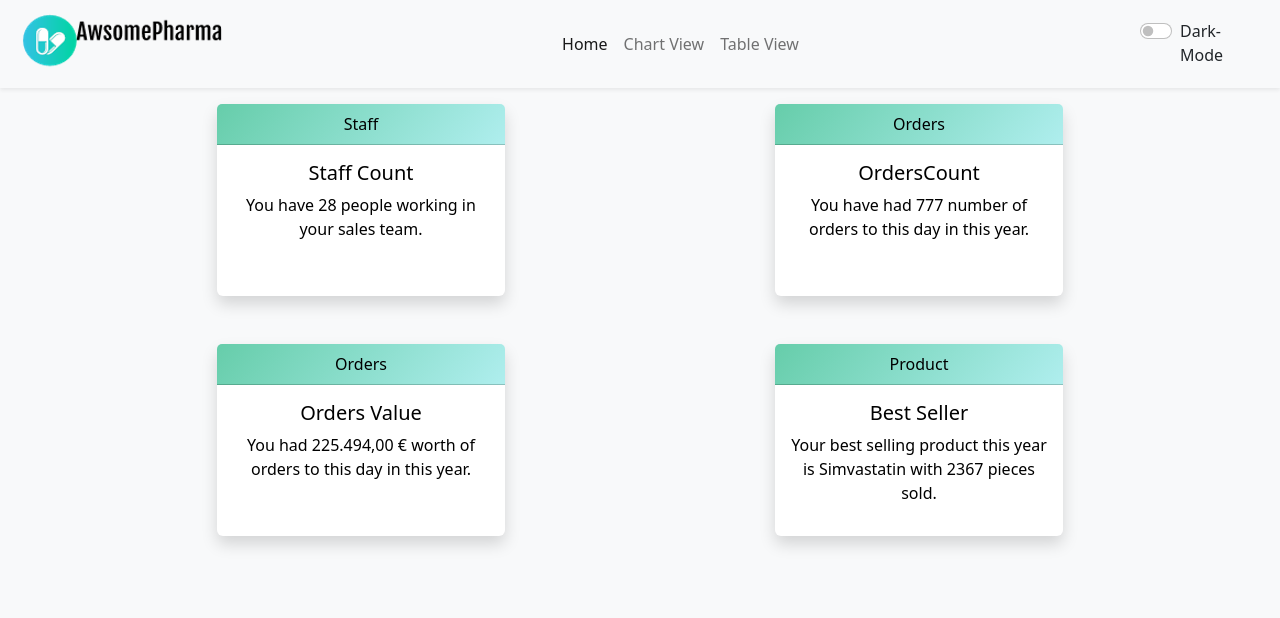
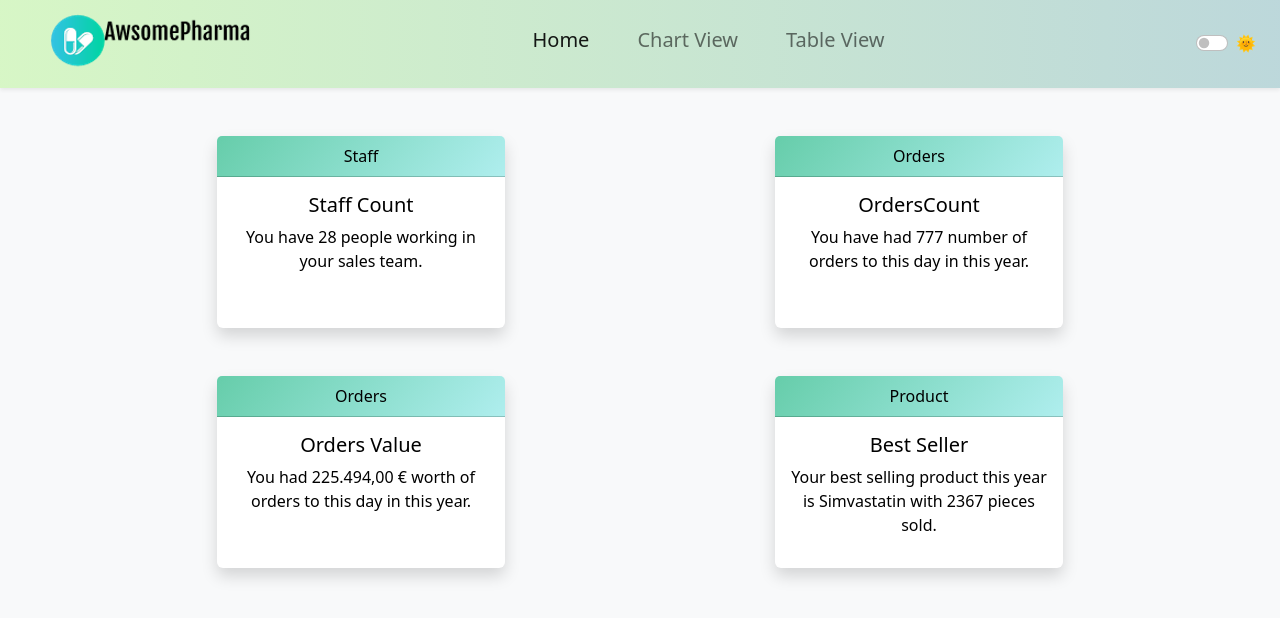
Before and after one commit to geriszabo/react-dashboard, a React (Vite) app: page / in a window 1280 px wide. Shown: the top 618 px of the page. Built offline with nearby package versions, Linux system fonts and the light colour scheme.

Commit message:
colorway changed

```diff
--- a/src/components/Navbar.jsx
+++ b/src/components/Navbar.jsx
@@ -5,26 +5,26 @@ import Nav from "react-bootstrap/Nav";
 import Navbar from "react-bootstrap/Navbar";
 import Form from "react-bootstrap/Form";
 import { AppContext } from "../App";
-import logo from "../imgs/logo.png"
-
+import logo from "../imgs/logo.png";
 
 export function NavBar() {
   const [isExpanded, setIsExpanded] = useState(false);
 
-  const {darkModeOn, setDarkModeOn} = useContext(AppContext)
-
-
+  const { darkModeOn, setDarkModeOn } = useContext(AppContext);
 
   return (
     <Navbar
-    variant={darkModeOn && "dark"}
+      variant={darkModeOn && "dark"}
       expand="lg"
       collapseOnSelect="true"
       expanded={isExpanded}
-
       onBlur={() => setIsExpanded(false)}
-      className={`shadow-sm mb-3 ${darkModeOn && "bg-black"}`}
-
+      className={`shadow-sm mb-5 ${darkModeOn && "bg-black"}`}
+      style={{
+        background: darkModeOn
+          ? "radial-gradient(circle at 10% 20%, rgb(69, 86, 102) 0%, rgb(34, 34, 34) 90%)"
+          : "linear-gradient(to right, rgba(182, 244, 146, 0.5), rgba(51, 139, 147, 0.3))",
+      }}
     >
       <Container className="me-auto ms-auto">
         <img
@@ -32,29 +32,39 @@ export function NavBar() {
           maxwidth="10rem"
           className="d-inline-block align-top"
           alt="Awesomepharma logo"
-          style={{ filter: `${darkModeOn ? "drop-shadow(0 0 7px white)" : "none"}` }}
+          style={{
+            filter: `${darkModeOn ? "drop-shadow(0 0 7px white)" : "none"}`,
+          }}
         />
-        <Navbar.Toggle aria-controls="basic-navbar-nav"  onClick={() => setIsExpanded((prev) => !prev)}/>
+        <Navbar.Toggle
+          aria-controls="basic-navbar-nav"
+          onClick={() => setIsExpanded((prev) => !prev)}
+        />
         <Navbar.Collapse
           className="text-center"
           id="basic-navbar-nav d-flex justify-content-center"
         >
           <Nav className="me-auto ms-auto">
             <Nav.Link as={NavLink} to="/">
-              Home
+              <h5 className="me-3 ms-3">Home</h5>
             </Nav.Link>
             <Nav.Link as={NavLink} to="/barchart">
-              Chart View
+              <h5 className="me-3 ms-3">Chart View</h5>
             </Nav.Link>
             <Nav.Link as={NavLink} to="/table">
-              Table View
+              <h5 className="me-3 ms-3">Table View</h5>
             </Nav.Link>
           </Nav>
         </Navbar.Collapse>
       </Container>
-        <Form className="me-4">
-          <Form.Check type="switch" id="custom-switch" label="Dark-Mode" onClick={() => setDarkModeOn(prev => !prev)}/>
-        </Form>
+      <Form className="me-4">
+        <Form.Check
+          type="switch"
+          id="custom-switch"
+          label={darkModeOn ? "🌜" : "🌞"}
+          onClick={() => setDarkModeOn((prev) => !prev)}
+        />
+      </Form>
     </Navbar>
   );
 }
--- a/src/components/Stats.jsx
+++ b/src/components/Stats.jsx
@@ -42,7 +42,7 @@ export default function Stats() {
       }`}
       style={{ color: `${darkModeOn ? "lightgray" : "black"}` }}
     >
-      <Row>
+      <Row className="d-flex justify-content-around">
         <Col className="d-flex justify-content-center mb-5">
           <Card
             style={{ width: "18rem", height: "12rem" }}
@@ -94,7 +94,7 @@ export default function Stats() {
           </Card>
         </Col>
       </Row>
-      <Row>
+      <Row className="d-flex justify-content-around">
         <Col className="d-flex justify-content-center mb-5">
           <Card
             style={{ width: "18rem", height: "12rem" }}
```
